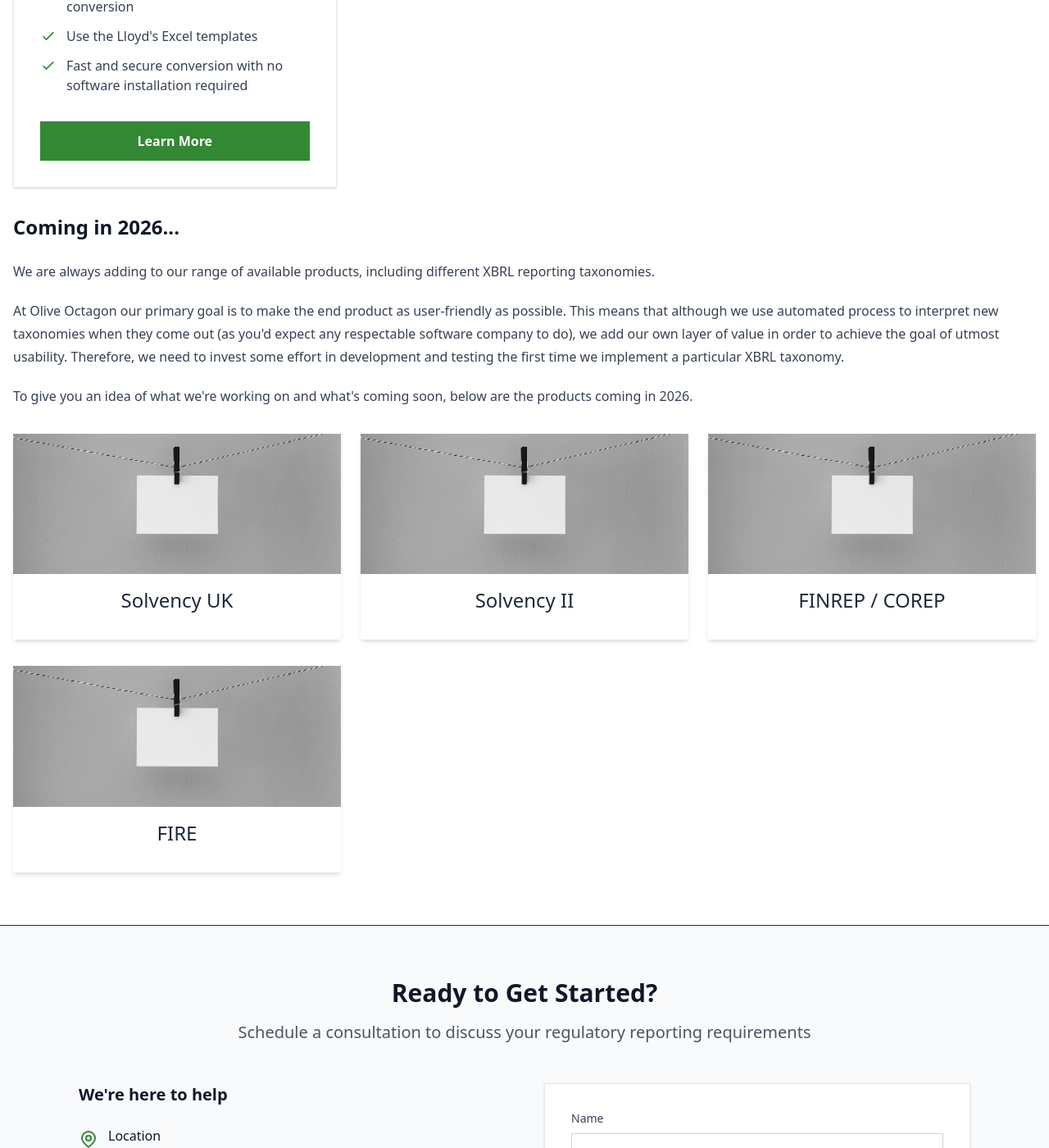
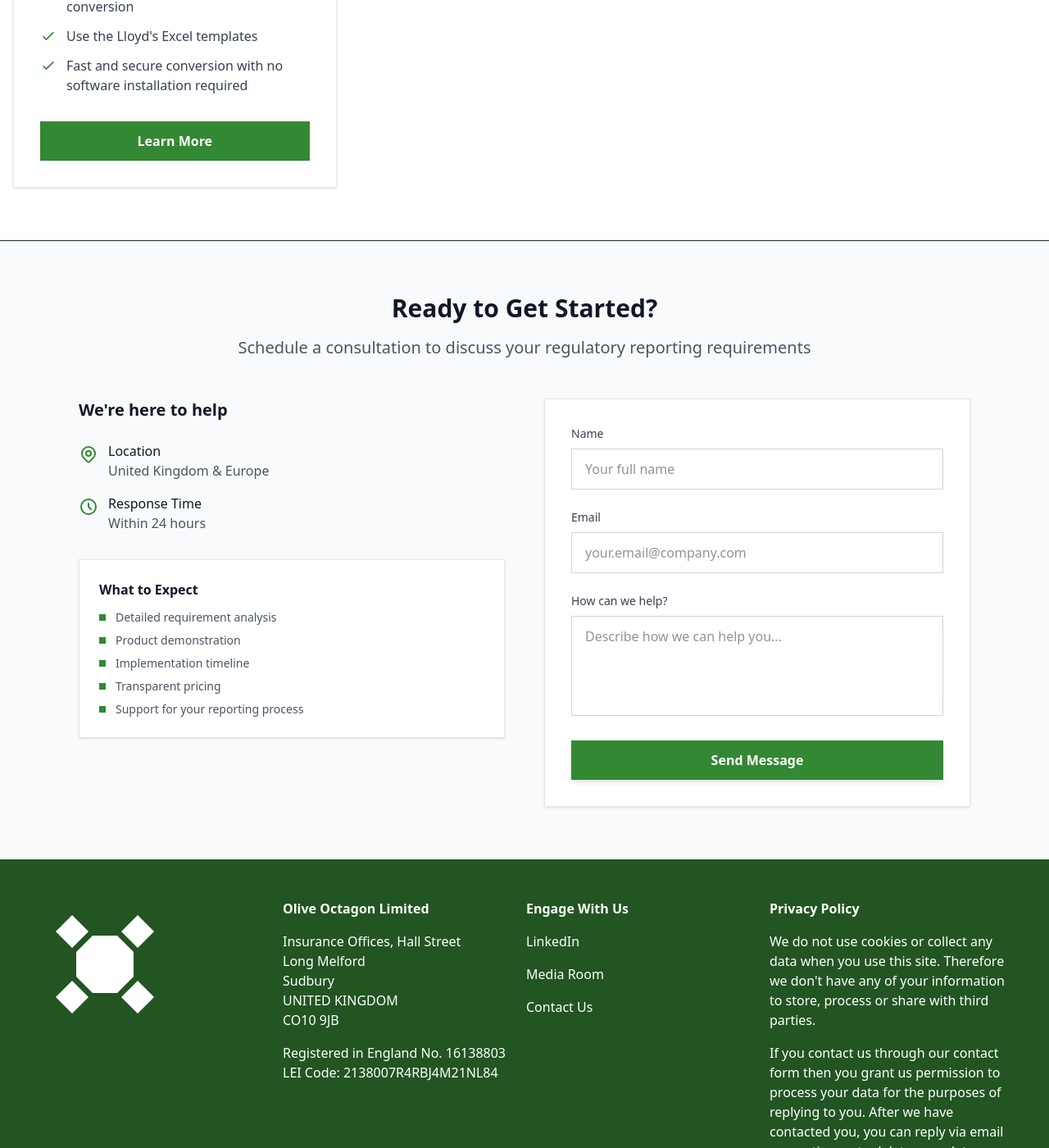
Before and after one commit to oliveoctagon/oliveoctagon.github.io, a Jekyll site: the page built from products/index.html, in a window 1280 px wide and 1400 px high, scrolled down 2095 px. Shown: the whole window at 82% size. Built offline with Jekyll 4.4.1, drawn with Linux system fonts in a browser that asks for light colours; some web fonts are replaced.

Commit message:
Remove 'Coming in 2026' section from Products page

```diff
--- a/products/index.html
+++ b/products/index.html
@@ -26,36 +26,4 @@ description: Products page listing Olive Octagon products and services, both ava
 
   {% include all-products-cards.html %}
 
-  <div class="prose max-w-none my-8">
-    <h2>Coming in 2026...</h2>
-
-    <p>
-      We are always adding to our range of available products, including different XBRL reporting taxonomies.
-    </p>
-
-    <p>
-      At Olive Octagon our primary goal is to make the end product as user-friendly as possible. This means that although we use automated process to interpret new taxonomies when they come out (as you'd expect any respectable software company to do), we add our own layer of value in order to achieve the goal of utmost usability. Therefore, we need to invest some effort in development and testing the first time we implement a particular XBRL taxonomy.
-    </p>
-
-    <p>
-      To give you an idea of what we're working on and what's coming soon, below are the products coming in 2026.
-    </p>
-  </div>
-
-  <div class="grid gap-x-6 gap-y-8" style="grid-template-columns: repeat(auto-fit, minmax(300px, 1fr))">
-
-    {% assign upcoming_product_names = "Solvency UK, Solvency II, FINREP / COREP, FIRE" | split: ", " %}
-    {% for product_name in upcoming_product_names -%}
-      <article class="group h-full flex flex-col shadow-md hover:shadow-xl transition-shadow">
-        <div class="overflow-hidden">
-          <img src="{{ '/assets/images/coming-soon.jpg' | relative_url }}" alt="" class="aspect-7/3 object-cover transition-transform duration-300 group-hover:scale-110">
-        </div>
-        <div class="p-4 grow flex flex-col">
-          <h3 class="text-2xl mb-4 text-center">{{ product_name }}</h3>
-        </div>
-      </article>
-    {% endfor %}
-
-  </div>
-
 </div>
```
